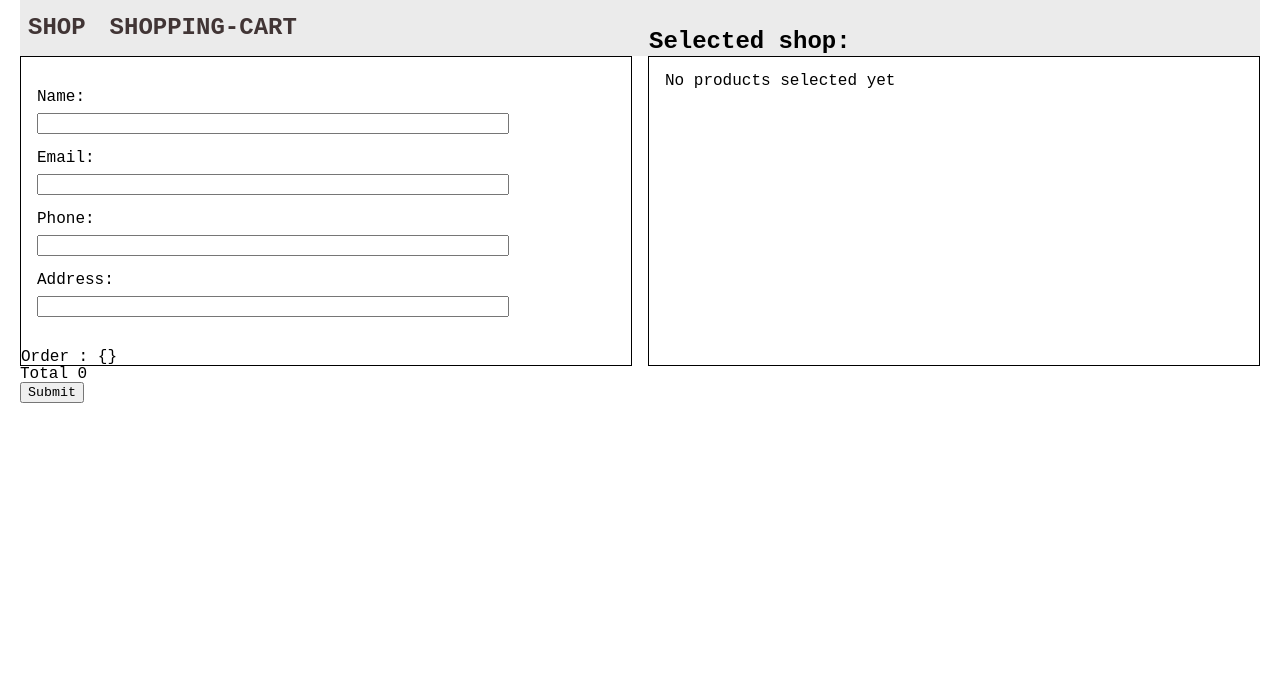
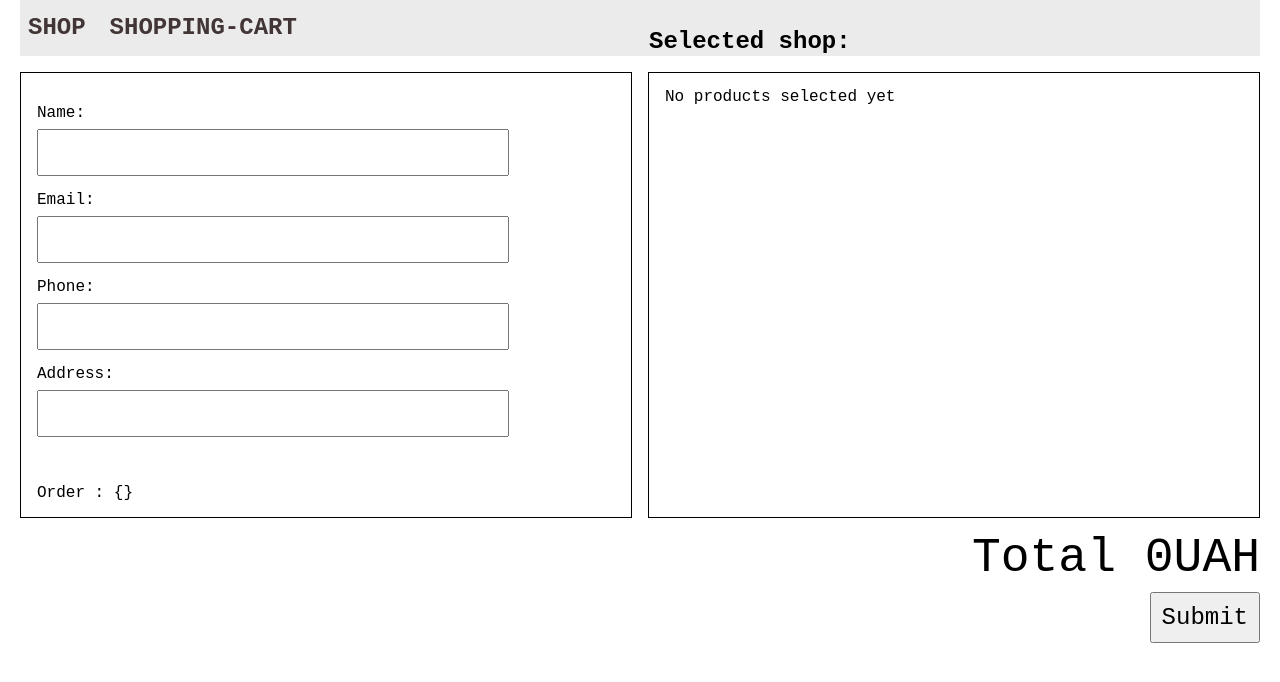
Before and after one commit to dsdevq/delivery-app, a React (Create React App) app: page /shopping-cart in a window 1280 px wide. Shown: the top 682 px of the page. Built offline with nearby package versions, Linux system fonts and the light colour scheme.

Commit message:
add more styles

```diff
--- a/src/components/Form.scss
+++ b/src/components/Form.scss
@@ -20,4 +20,11 @@
 }
 .input {
   text-align: center;
+  font-size: 20px;
+  padding: 10px;
 }
+
+.order {
+  padding: 1rem;
+  word-break: break-all;
+}
--- a/src/components/Form.tsx
+++ b/src/components/Form.tsx
@@ -67,7 +67,7 @@ export const Form = ({ total }: TotalProp) => {
       </form>
       {
         order && (
-          <p> Order : {JSON.stringify(order)}</p>
+          <p className='order'> Order : {JSON.stringify(order)}</p>
         )
       }
     </>
--- a/src/components/Navbar.tsx
+++ b/src/components/Navbar.tsx
@@ -1,4 +1,3 @@
-import React from 'react'
 import './Navbar.scss'
 import { Link } from 'react-router-dom'
 import { useShoppingCart } from '../context/DeliveryAppContext'
--- a/src/components/ShopItem.scss
+++ b/src/components/ShopItem.scss
@@ -0,0 +1,41 @@
+.shop-menu {
+  &__list {
+    display: flex;
+    flex-wrap: wrap;
+    justify-content: center;
+
+    padding: 1rem;
+    gap: 1rem;
+  }
+  &__item {
+    flex: 1 1 300px;
+    max-width: 350px;
+    border: 1px solid black;
+    padding: .5rem;
+  }
+  &__image {
+    max-width: 100%;
+    aspect-ratio: 1/1;
+  }
+  &__information {
+    flex: 1;
+    font-size: 20px;
+    font-weight: 500;
+    display: flex;
+    min-height: 3rem;
+    white-space: nowrap;
+    gap: 10px;
+  }
+  &__name {
+    align-self: flex-start;
+  }
+  &__button {
+    flex: 1;
+    padding: 5px;
+    align-self: flex-end;
+  }
+  &__price {
+    font-weight: 600;
+    text-decoration: underline;
+  }
+}
--- a/src/components/ShopItem.tsx
+++ b/src/components/ShopItem.tsx
@@ -1,6 +1,5 @@
-import React from 'react'
 import { useShoppingCart } from '../context/DeliveryAppContext'
-import { MenuProps } from '../pages/Shop'
+import './ShopItem.scss'
 
 type StoreItemProps = {
   id: number,
@@ -18,6 +17,7 @@ export const ShopItem = ({ id, name, price, imgUrl }: StoreItemProps) => {
   } = useShoppingCart()
 
   const quantity = getItemQuantity(id)
+
   return (
     <li key={id} className="shop-menu__item">
       <img className='shop-menu__image' src={imgUrl} alt="foodImage" />
@@ -25,7 +25,7 @@ export const ShopItem = ({ id, name, price, imgUrl }: StoreItemProps) => {
         <p className='shop-menu__name'>
           {name}
         </p>
-        <p>
+        <p className='shop-menu__price'>
           {price}UAH
         </p>
         {
@@ -33,7 +33,7 @@ export const ShopItem = ({ id, name, price, imgUrl }: StoreItemProps) => {
             ?
             <button className='shop-menu__button' onClick={() => increaseCartQuantity(id)}>+ add to Cart</button>
             :
-            <button onClick={() => removeFromCart(id)}>Remove</button>
+            <button className='shop-menu__button' onClick={() => removeFromCart(id)}>Remove</button>
         }
       </div>
     </li>
--- a/src/components/ShoppingCartItem.tsx
+++ b/src/components/ShoppingCartItem.tsx
@@ -13,6 +13,7 @@ export const ShoppingCartItem = ({ id, quantity }: ShoppingCartItemProps) => {
   const {
     increaseCartQuantity,
     decreaseCartQuantity,
+    removeFromCart,
     shop,
   } = useShoppingCart()
 
@@ -41,8 +42,11 @@ export const ShoppingCartItem = ({ id, quantity }: ShoppingCartItemProps) => {
               {quantity > 1 &&
                 <p>Total: {quantity * product.price}</p>
               }
-              <button className='list__button' onClick={() => increaseCartQuantity(id)}>Increase</button>
-              <button className='list__button' onClick={() => decreaseCartQuantity(id)}>{quantity !== 1 ? 'Decrease' : 'Remove'}</button>
+              <div className="list__buttons">
+                <button className='list__button' onClick={() => increaseCartQuantity(id)}>Increase</button>
+                <button className='list__button' onClick={() => decreaseCartQuantity(id)}>{quantity !== 1 ? 'Decrease' : 'Remove'}</button>
+                <button className='list__button close' onClick={() => removeFromCart(id)}> &times; </button>
+              </div>
             </div>
           </li>
         )
--- a/src/pages/Shop.scss
+++ b/src/pages/Shop.scss
@@ -33,32 +33,3 @@
 }
 .error {
 }
-.shop-menu {
-  &__list {
-    display: flex;
-    flex-wrap: wrap;
-    padding: 1rem;
-    gap: 1rem;
-  }
-  &__item {
-    flex: 1 1 200px;
-    max-width: 250px;
-    border: 1px solid black;
-    padding: .5rem;
-  }
-  &__image {
-    max-width: 100%;
-    aspect-ratio: 1/1;
-  }
-  &__information {
-    display: flex;
-    min-height: 3rem;
-    justify-content: space-between;
-  }
-  &__name {
-    align-self: flex-start;
-  }
-  &__button {
-    align-self: flex-end;
-  }
-}
--- a/src/pages/ShoppingCart.scss
+++ b/src/pages/ShoppingCart.scss
@@ -1,6 +1,7 @@
 .shopping-cart {
   display: flex;
   flex-wrap: wrap;
+  padding: 1rem 0 ;
   gap: 1rem;
   &__form {
     border: 1px solid black;
@@ -10,7 +11,6 @@
   &__list {
     flex: 1 1 40%;
     overflow: auto;
-    max-height: 310px;
     min-width: 200px;
     border: 1px solid black;
   }
@@ -29,20 +29,54 @@
   }
   &__item {
     display: flex;
+    gap: 1rem;
+    position: relative;
     padding: .5rem;
     border: 1px solid black;
+    flex-wrap: wrap;
+    justify-content: center;
     align-items: center;
-    justify-content: stretch;
     }
   &__image {
     width: 100%;
     max-width: 200px;
   }
   &__details {
+    display: flex;
+    gap: 5px;
+    flex-direction: column;
     flex: 1;
+    font-size: 20px;
   }
   &__name {}
   &__price {}
-  &__quantity {}
-  &__button {}
+  &__quantity {
+  }
+  &__buttons {
+    display: flex;
+    gap: 5px;
+  }
+  &__button {
+    font-size: 22px;
+    align-self: flex-start;
+  }
 }
+
+.close {
+  position: absolute;
+  top: 5px;
+  right: 5px;
+}
+.submit {
+  display: flex;
+  flex-direction: column;
+  align-items: flex-end;
+  gap: 10px;
+  &__total {
+    font-size: 48px;
+  }
+  &__button {
+    padding: 10px;
+    font-size: 24px;
+  }
+}
--- a/src/pages/ShoppingCart.tsx
+++ b/src/pages/ShoppingCart.tsx
@@ -64,11 +64,12 @@ export const ShoppingCart = () => {
           </ul>
         </section>
       </main>
-      <div>
-        <p>
-          Total {total}
+      <div className='submit'>
+        <p className='submit__total'>
+          Total {total}UAH
         </p>
         <button
+          className='submit__button'
           // disabled={!selectedProducts.length ? true : false}
           form='Form' type='submit'>
           Submit
```
